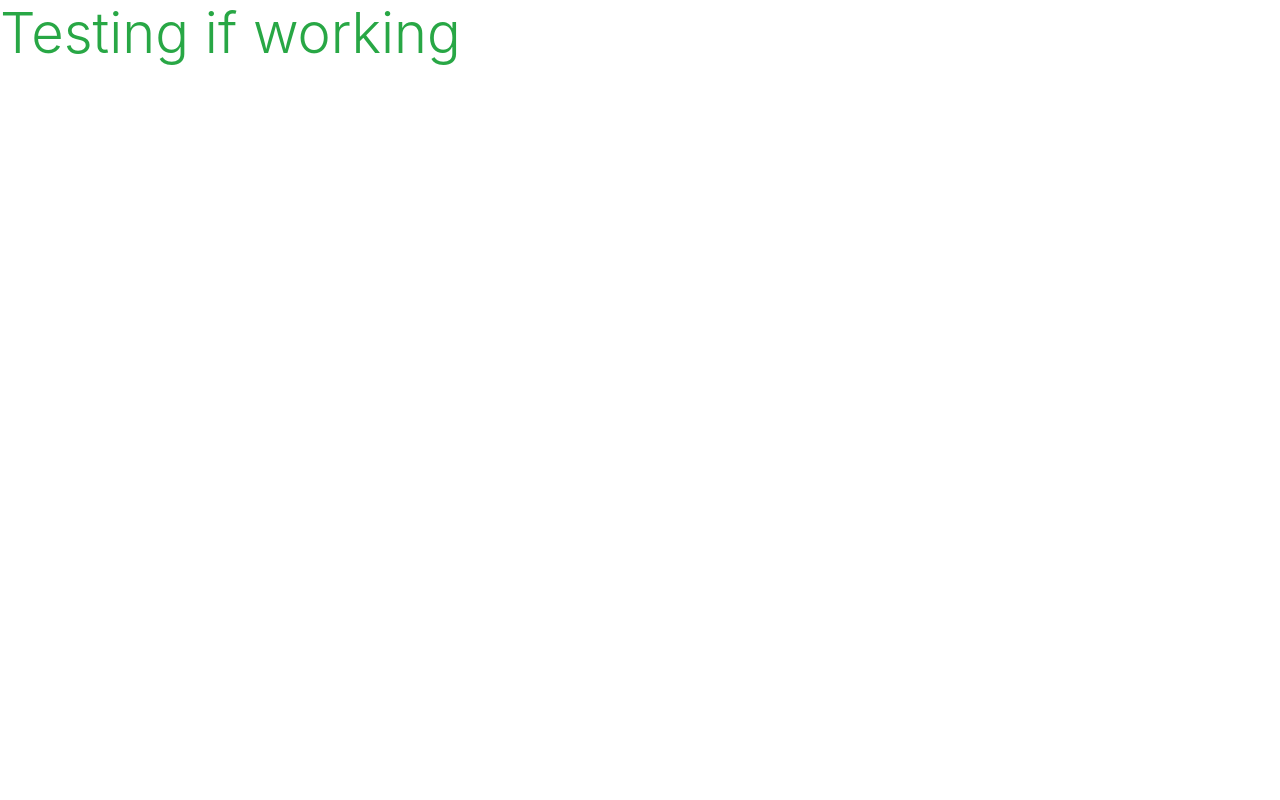
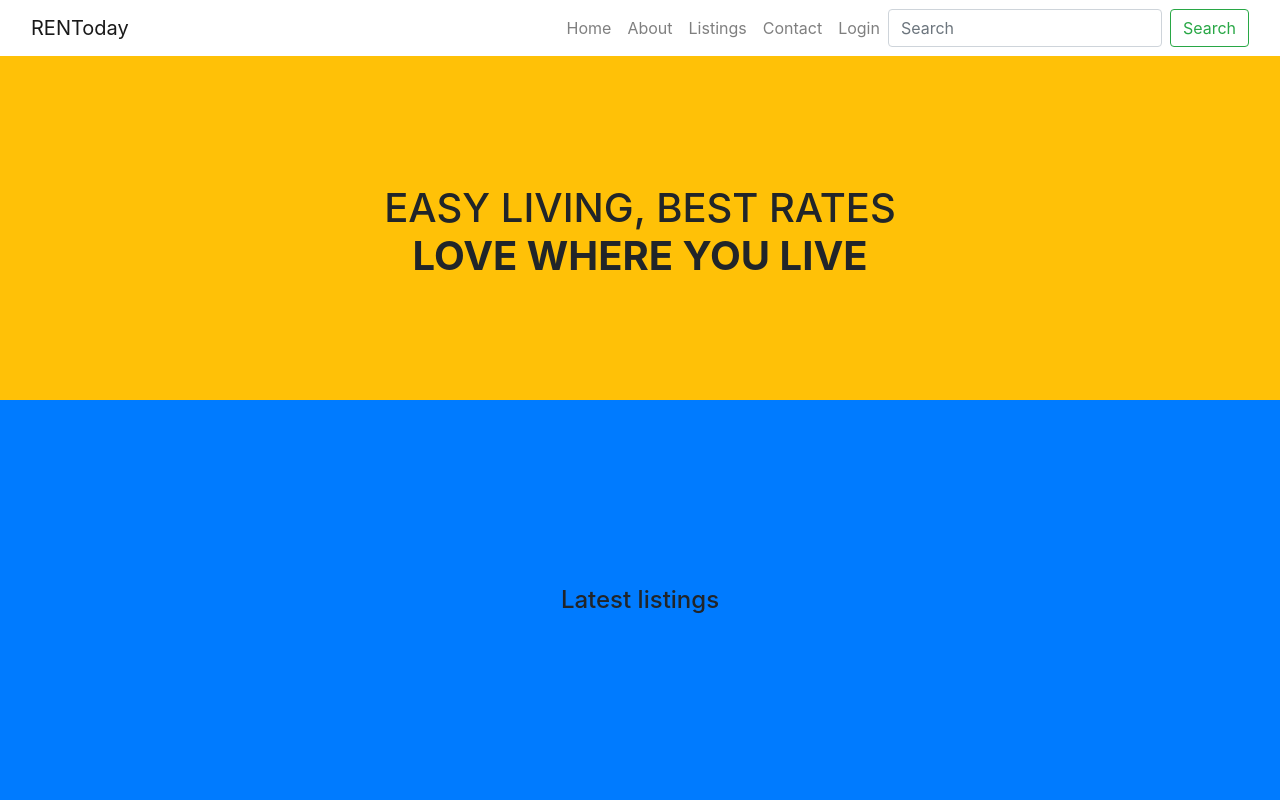
Before and after one commit to vishkid84/Rentoday, a Django app: template home/templates/home/index.html in a window 1280 px wide. Run offline with Django 3.2, Linux system fonts and the light colour scheme; the template is opened without the code that fills it, so the values that code supplies are empty; some libraries are stand-ins or nearby versions.

Commit message:
Added navbar and basic styling to home page

```diff
--- a/home/templates/home/index.html
+++ b/home/templates/home/index.html
@@ -2,5 +2,20 @@
 {% load static %}
 
 {% block content %}
-<h1 class="display-4 text-success">Testing if working</h1>
+<div class="container-fluid home-container height-fill">
+
+    <div class="row">
+        <div class="col-lg-12 title-box bg-warning text-center p-5">
+            <h1 class="montserrat">EASY LIVING, BEST RATES <br><span class="bold-title montserrat">LOVE WHERE
+                    YOU LIVE</span> </h1>
+        </div>
+    </div>
+
+    <div class="row">
+        <div class="col-lg-12 title-box bg-primary">
+            <h4>Latest listings</h4>
+        </div>
+    </div>
+
+</div>
 {% endblock %}
--- a/rentoday/settings.py
+++ b/rentoday/settings.py
@@ -147,6 +147,10 @@ USE_TZ = True
 # https://docs.djangoproject.com/en/3.2/howto/static-files/
 
 STATIC_URL = '/static/'
+STATICFILES_DIRS = (os.path.join(BASE_DIR, "static"),)
+
+MEDIA_URL = '/media/'
+MEDIA_ROOT = (os.path.join(BASE_DIR, "media"),)
 
 # Default primary key field type
 # https://docs.djangoproject.com/en/3.2/ref/settings/#default-auto-field
--- a/rentoday/urls.py
+++ b/rentoday/urls.py
@@ -15,9 +15,11 @@ Including another URLconf
 """
 from django.contrib import admin
 from django.urls import path, include
+from django.conf import settings
+from django.conf.urls.static import static
 
 urlpatterns = [
     path('admin/', admin.site.urls),
     path('accounts/', include('allauth.urls')),
     path('', include('home.urls')),
-]
+] + static(settings.MEDIA_URL, document_root=settings.MEDIA_ROOT)
--- /dev/null
+++ b/static/css/base.css
@@ -0,0 +1,25 @@
+.title-box {
+    height: 50vh;
+}
+
+.title-box h1 {
+    text-align: center;
+    position: relative;
+    top: 65%;
+    -ms-transform: translateY(-65%);
+    -webkit-transform: translateY(-65%);
+    transform: translateY(-65%);
+}
+
+.title-box h4 {
+    text-align: center;
+    position: relative;
+    top: 50%;
+    -ms-transform: translateY(-50%);
+    -webkit-transform: translateY(-50%);
+    transform: translateY(-50%);
+}
+
+.bold-title {
+    font-weight: bold;
+}
--- a/templates/base.html
+++ b/templates/base.html
@@ -50,7 +50,46 @@
 
 <body>
 
-    <header></header>
+    <nav class="navbar fixed-top navbar-expand-lg navbar-light bg-white">
+        <div class="container-fluid">
+            <a class="navbar-brand" href="">RENToday</a>
+            <button class="navbar-toggler" data-toggle="collapse" data-target="#navbarNav">
+                <span class="navbar-toggler-icon"></span>
+            </button>
+            <div class="collapse navbar-collapse" id="navbarNav">
+                <ul class="navbar-nav ml-auto">
+                    <li class="nav-item">
+                        <a class="nav-link" href="">Home</a>
+                    </li>
+                    <li class="nav-item ">
+                        <a class="nav-link" href="">About</a>
+                    </li>
+                    <li class="nav-item ">
+                        <a class="nav-link" href="">Listings</a>
+                    </li>
+                    <li class="nav-item ">
+                        <a class="nav-link" href="">Contact</a>
+                    </li>
+                    {% if request.user.is_authenticated %}
+                    <li class="nav-item ">
+                        <a href="{% url 'add_product' %}" class="dropdown-item">Add listing</a>
+                    </li>
+                    <li class="nav-item {% if 'accounts/logout/' in request.path %}active{% endif %}">
+                        <a class="nav-link" href="{% url 'account_logout' %}">Logout</a>
+                    </li>
+                    {% else %}
+                    <li class="nav-item {% if '/accounts/login/' in request.path %}active{% endif %}">
+                        <a class="nav-link" href="{% url 'account_login' %}">Login</a>
+                    </li>
+                    {% endif %}
+                </ul>
+                <form class="form-inline my-2 my-lg-0">
+                    <input class="form-control mr-sm-2" type="search" placeholder="Search" aria-label="Search" name="q">
+                    <button class="btn btn-outline-success my-2 my-sm-0" type="submit">Search</button>
+                </form>
+            </div>
+        </div>
+    </nav>
 
     {% if messages %}
     <div class="message-container">
```
